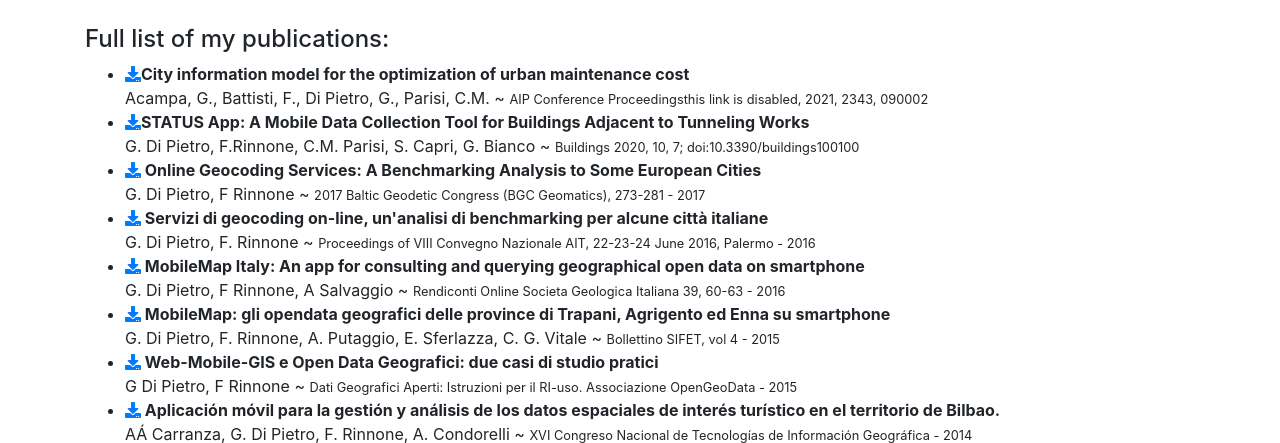
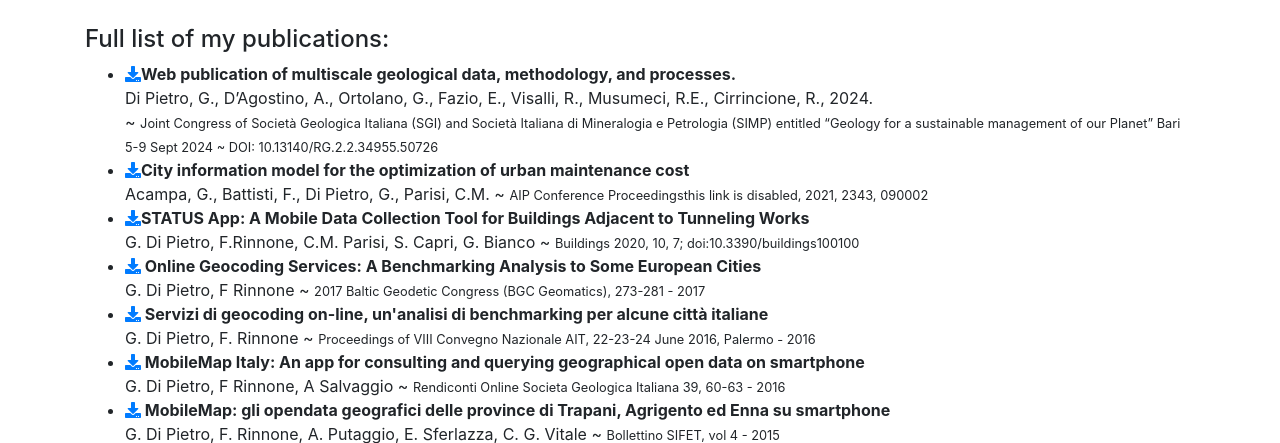
Before and after one commit to gianfrancodp/gianfrancodp.github.io, a plain HTML site: page index.html in a window 1280 px wide. Shown: the part 657-1100 px from the top of the page. Drawn offline with Linux system fonts and the light colour scheme; files whose address does not match are found by name.

Commit message:
added publication

```diff
--- a/index.html
+++ b/index.html
@@ -116,7 +116,7 @@
             &nbsp;
         <h4>Full list of my publications:</h4>
             <ul>
-
+              <li><strong><a href="papers/Web publication of multiscale geological data, methodology, and processes.pptx" target="_blank"><i class="fa fa-download"></i></a>Web publication of multiscale geological data, methodology, and processes.</strong><br>Di Pietro, G., D’Agostino, A., Ortolano, G., Fazio, E., Visalli, R., Musumeci, R.E., Cirrincione, R., 2024.</br> ~ <small>Joint Congress of Società Geologica Italiana (SGI) and Società Italiana di Mineralogia e Petrologia (SIMP) entitled “Geology for a sustainable management of our Planet” Bari 5-9 Sept 2024 ~ DOI: 10.13140/RG.2.2.34955.50726</small></li>
               <li><strong><a href="" target="_blank"><i class="fa fa-download"></i></a>City information model for the optimization of urban maintenance cost</strong><br>Acampa, G., Battisti, F., Di Pietro, G., Parisi, C.M. ~ <small>AIP Conference Proceedingsthis link is disabled, 2021, 2343, 090002 </small> </li>
               <li><strong><a href="https://www.mdpi.com/2075-5309/10/1/7" target="_blank"><i class="fa fa-download"></i></a>STATUS App: A Mobile Data Collection Tool for Buildings Adjacent to Tunneling Works</strong> <br>G. Di Pietro, F.Rinnone, C.M. Parisi, S. Capri, G. Bianco ~ <small>Buildings 2020, 10, 7; doi:10.3390/buildings100100</small></li>
               <li> <strong><a href="/papers/Online%20Geocoding%20Services%20-A%20Benchmarking%20Analysis%20to%20Some%20European%20Cities%20.pdf" target="_blank"><i class="fa fa-download"></i></a> Online Geocoding Services: A Benchmarking Analysis to Some European Cities</strong> <br>G. Di Pietro, F Rinnone ~ <small> 2017 Baltic Geodetic Congress (BGC Geomatics), 273-281 - 2017</small></li>
```
Also changed, not shown: 1 other file. Lines whose indentation alone changed are shown as unchanged.
